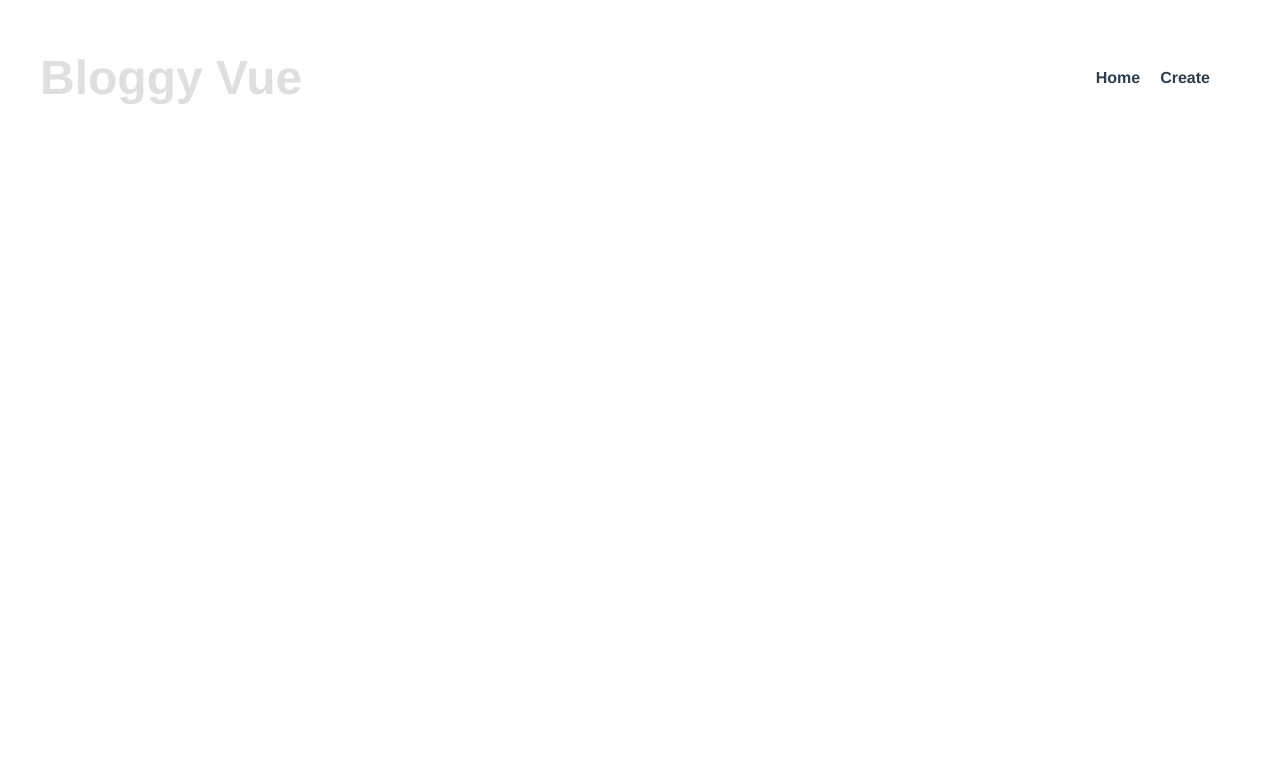
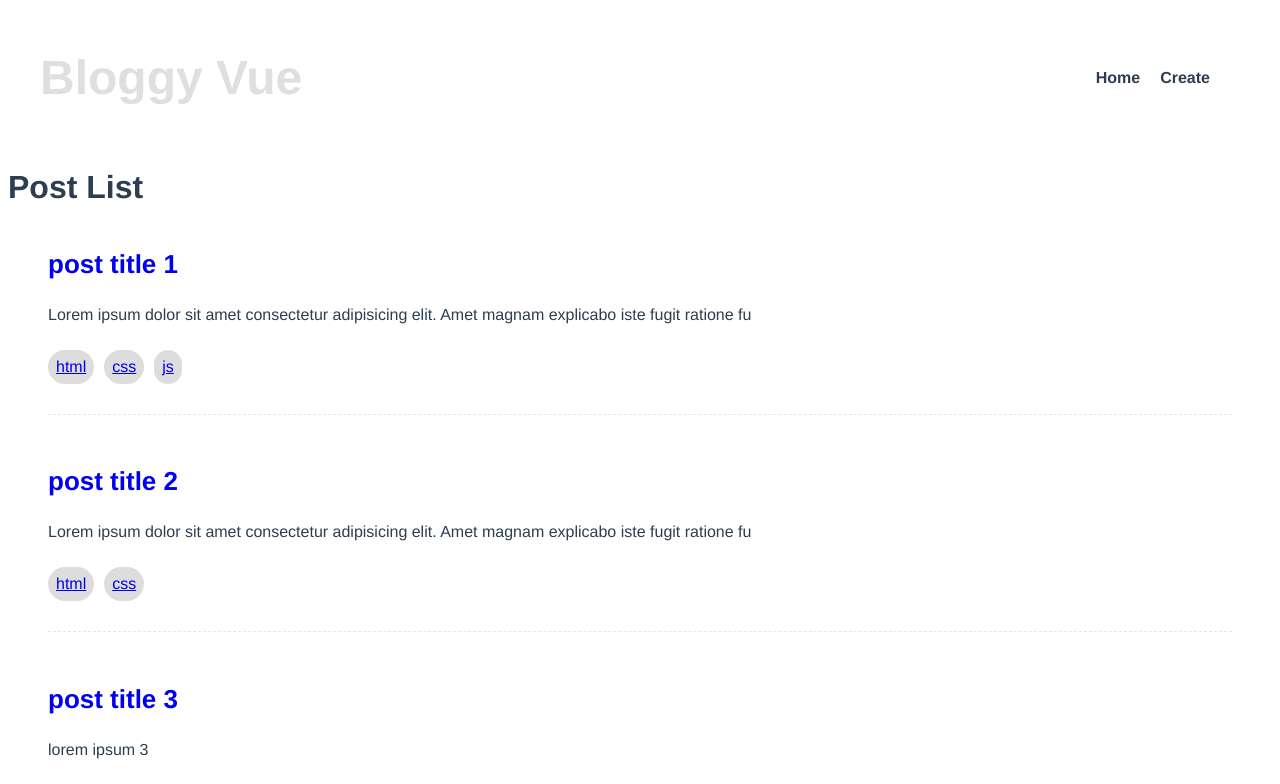
Before and after one commit to Lin-Htet-Phyo/composition-apiVueJs, a Vue app: page /tags/css in a window 1280 px wide. Shown: the top 784 px of the page. Built offline with nearby package versions, Linux system fonts and the light colour scheme; data requests are answered from the project's data file.

Commit message:
create tag filter and Tag component

```diff
--- a/database/db.json
+++ b/database/db.json
@@ -3,17 +3,31 @@
     {
       "title": "post title 1",
       "body": "Lorem ipsum dolor sit amet consectetur adipisicing elit. Amet magnam explicabo iste fugit ratione fuga et quia velit numquam maiores laboriosam doloribus atque voluptatem debitis aliquid cumque, consequatur recusandae earum? Ullam maiores provident ut distinctio necessitatibus aspernatur tempora accusamus deserunt unde voluptatem ducimus quae eius, impedit atque obcaecati sit rerum similique? Ad rerum suscipit dignissimos necessitatibus perferendis, officia iure ea! Possimus, enim. Expedita atque cum, ratione corporis error accusantium. At est consequuntur nulla corporis dolores cumque officia consequatur quasi aut veniam? Dolorem, veritatis. Corporis in molestias eum iure laborum, sit unde libero consequatur praesentium? Blanditiis corrupti perferendis necessitatibus officiis porro.",
-      "id": "1"
+      "id": "1",
+      "tags": [
+        "html",
+        "css",
+        "js"
+      ]
     },
     {
       "title": "post title 2",
       "body": "Lorem ipsum dolor sit amet consectetur adipisicing elit. Amet magnam explicabo iste fugit ratione fuga et quia velit numquam maiores laboriosam doloribus atque voluptatem debitis aliquid cumque, consequatur recusandae earum? Ullam maiores provident ut distinctio necessitatibus aspernatur tempora accusamus deserunt unde voluptatem ducimus quae eius, impedit atque obcaecati sit rerum similique? Ad rerum suscipit dignissimos necessitatibus perferendis, officia iure ea! Possimus, enim. Expedita atque cum, ratione corporis error accusantium. At est consequuntur nulla corporis dolores cumque officia consequatur quasi aut veniam? Dolorem, veritatis. Corporis in molestias eum iure laborum, sit unde libero consequatur praesentium? Blanditiis corrupti perferendis necessitatibus officiis porro.",
-      "id": "2"
+      "id": "2",
+      "tags": [
+        "html",
+        "css"
+      ]
     },
     {
       "title": "post title 3",
       "body": "lorem ipsum 3",
-      "id": "3"
+      "id": "3",
+      "tags": [
+        "html",
+        "css",
+        "php"
+      ]
     },
     {
       "id": "d850",
@@ -21,7 +35,8 @@
       "body": "Body 4",
       "tags": [
         "html",
-        "css"
+        "css",
+        "php"
       ]
     }
   ]
--- a/src/components/SinglePost.vue
+++ b/src/components/SinglePost.vue
@@ -5,7 +5,7 @@
     </router-link>
     <p>{{ cutPostBody }}</p>
     <div v-for="tag in post.tags" :key="tag" class="pill">
-      {{ tag }}
+      <router-link :to="{name:'Tag', params: {tag}}">{{ tag }}</router-link>
     </div>
   </div>
 </template>
--- a/src/router/index.js
+++ b/src/router/index.js
@@ -2,6 +2,7 @@ import { createRouter, createWebHistory } from 'vue-router'
 import HomeView from '../views/HomeView.vue'
 import Detail from '../views/Detail.vue'
 import Create from '../views/Create.vue'
+import Tag from '../views/Tag.vue'
 
 const routes = [
   {
@@ -21,6 +22,12 @@ const routes = [
     component: Create,
     props: true
   },
+  {
+    path: '/tags/:tag',
+    name: 'Tag',
+    component: Tag,
+    props: true
+  },
 ]
 
 const router = createRouter({
--- /dev/null
+++ b/src/views/Tag.vue
@@ -0,0 +1,42 @@
+<template>
+  <div v-if="error">
+ {{ error }}
+  </div>
+  <div v-if="posts">
+    <PostList :posts="filteredPosts"></PostList>
+  </div>
+  <div v-else>
+    loading......
+  </div>
+</template>
+
+<script>
+import PostList from '../components/PostList'
+import getPosts from '@/composable/getPosts';
+import { computed } from 'vue';
+
+export default {
+  components: { PostList },
+  props: [
+    'tag'
+  ],
+  setup(props) {
+    let {posts, error, load} = getPosts();
+    let filteredPosts = computed(() => {
+      return posts.value.filter((post) => {
+        return post.tags.includes(props.tag);
+      });
+    });
+    load();
+    return {
+      posts,
+      error,
+      filteredPosts,
+    };
+  }
+}
+</script>
+
+<style>
+
+</style>
```
